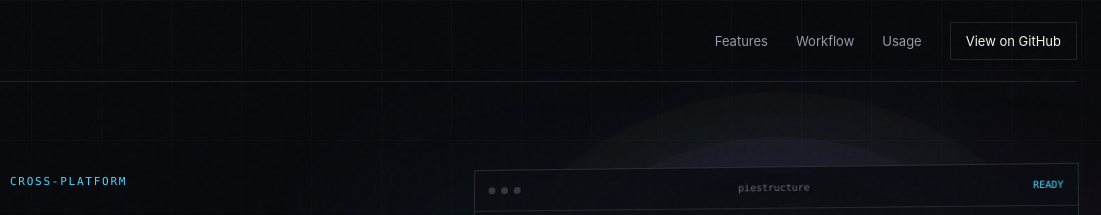
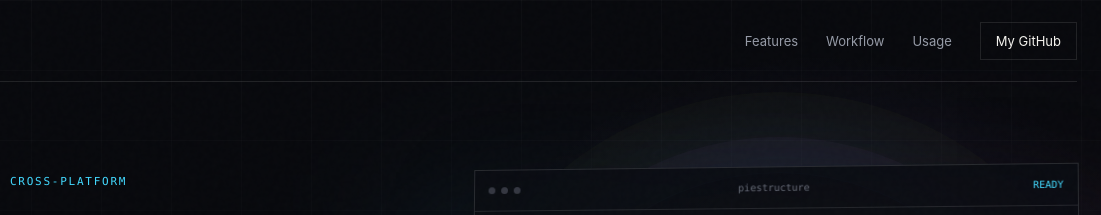
Before and after one commit to ADevNamedDeLL/Piestructure, a plain HTML site: page index.html in a window 1280 px wide. Shown: the top 215 px of the page, 179-1280 px from the left. Drawn offline with Linux system fonts and the light colour scheme.

Commit message:
Update index.html

```diff
--- a/index.html
+++ b/index.html
@@ -23,7 +23,7 @@
       <a href="#features">Features</a>
       <a href="#workflow">Workflow</a>
       <a href="#usage">Usage</a>
-      <a class="nav-button" href="https://github.com/ADevNamedDeLL/Piestructure" target="_blank" rel="noreferrer">View on GitHub</a>
+      <a class="nav-button" href="https://github.com/ADevNamedDeLL" target="_blank" rel="noreferrer">My GitHub</a>
     </nav>
   </header>
 
```
